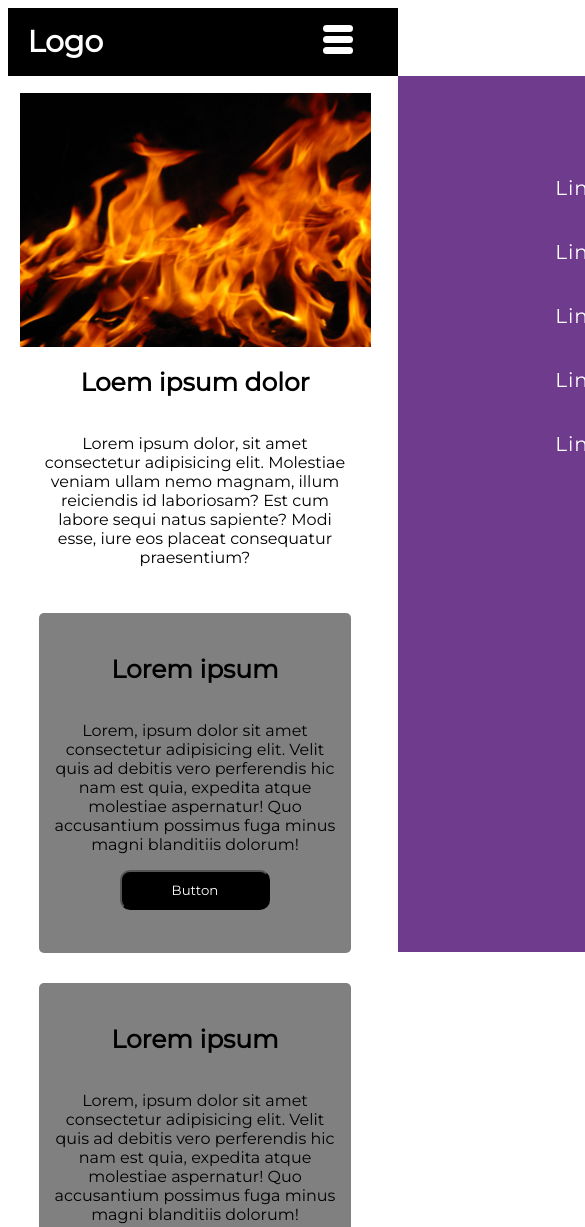
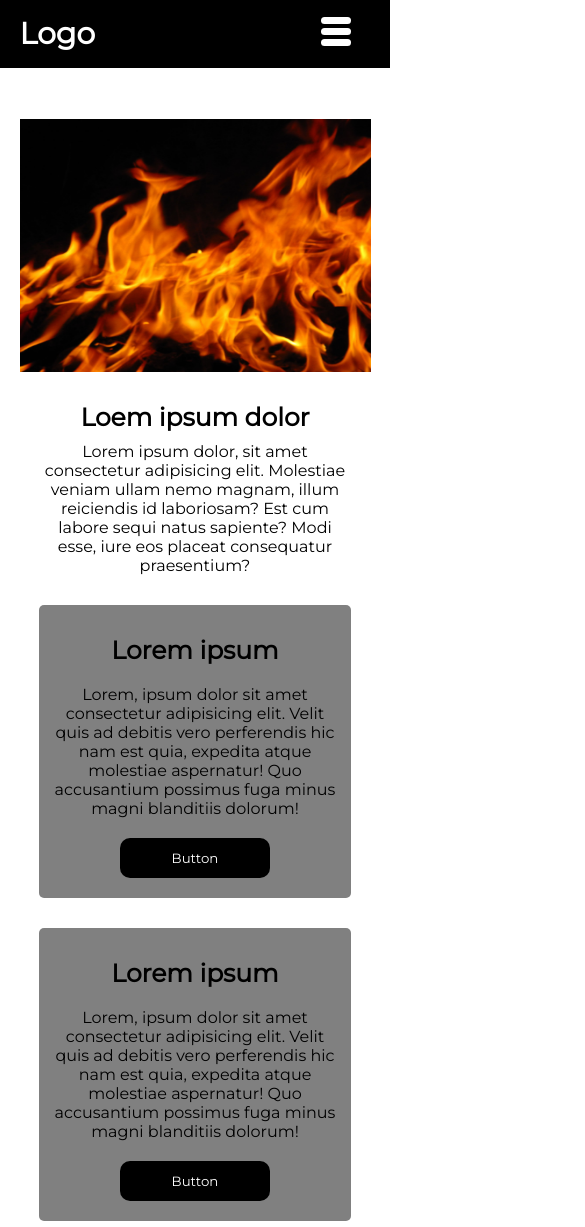
Before and after one commit to snix422/ZadanieRekrutacyjneSocialVikings, a plain HTML site: page index.html in a window 390 px wide. Shown: the top 1227 px of the page, 585 px wide, since content can reach past the window. Drawn offline with Linux system fonts and the light colour scheme; a web font is replaced by a local one.

Commit message:
fixed bugs 09.07.23r

```diff
--- a/css/_content.scss
+++ b/css/_content.scss
@@ -39,18 +39,20 @@ $fontStyle: 'Montserrat';
         .app-content__item {
             background-color: gray;
             width: 15vw;
-            min-height: 300px;
             border-radius: 5px;
             display: flex;
             flex-direction: column;
             align-items: center;
-            padding: 20px 0 20px 0;
+            padding-bottom: 20px;
+            padding-top: 20px;
             .app-content__headline {
                 font-size: 25px;
                 font-family: $fontStyle;
                 font-style: bold;
+                margin-top: 10px;
             }
             .app-content__text {
+                margin-top: 10px;
                 width: 90%;
                 font-family: $fontStyle;
                 text-align: center;
@@ -64,6 +66,7 @@ $fontStyle: 'Montserrat';
                 border-radius: 10px;
                 border: none;
                 outline: none;
+                margin-top: 20px;
             }
         }
     }
--- a/css/_footer.scss
+++ b/css/_footer.scss
@@ -10,6 +10,7 @@
     width: 100vw;
     height: 5vh;
     background-color: rgb(192, 192, 192);
+    overflow-y: hidden;
     .app-footer__text {
         font-family: $fontStyle;
     }
--- a/css/_nav.scss
+++ b/css/_nav.scss
@@ -11,7 +11,7 @@ $fontSize: 20px;
 .app-nav {
     @include flexCenter();
     height: 8vh;
-    width: 100vw;
+    width: 100%;
     background-color: black;
     position: relative;
     h3 {
--- a/css/style.scss
+++ b/css/style.scss
@@ -1,6 +1,16 @@
 @import './nav';
 @import './content';
 @import './footer';
+.layout {
+    max-width: 100vw;
+    min-height: 40vh;
+}
+
+* {
+    margin: 0;
+    padding: 0;
+}
+
 @media (max-width:1300px) {
     .app-content__item {
         min-width: 25vw
@@ -8,13 +18,24 @@
 }
 
 @media(max-width:900px) {
+    .layout {
+        max-height: 250vh;
+        overflow: hidden;
+    }
+    .app-content {
+        margin-top: -50px;
+    }
     .app-content__article {
         flex-direction: column-reverse;
         align-items: center;
         margin-top: 50px;
         margin-bottom: -100px;
     }
+    .app-content__headline {
+        margin-bottom: 10px;
+    }
     .app-content__aticle-img {
+        margin-bottom: 30px;
         min-width: 90vw;
         max-height: 30vh;
     }
@@ -39,7 +60,7 @@
     }
     .app-nav__links {
         position: absolute;
-        right: 0;
+        right: -150%;
         top: 8vh;
         background-color: rgb(111, 59, 141);
         height: 92vh;
@@ -47,11 +68,13 @@
         align-items: center;
         padding-top: 100px;
         margin-top: 0px;
-        transform: translate(100%);
         transition: 0.3s all;
+        overflow-x: hidden;
+        border: 2px solid blue
     }
-    .active {
-        transform: translate(0%);
+    .app-nav__links.active {
+        right: 0;
+        z-index: 10
     }
     .app-nav__link {
         font-size: 25px;
@@ -69,6 +92,21 @@
     .app-nav__burgerMenu.active .app-nav__line:nth-child(3) {
         transform: rotate(-320deg) translateY(-8px)
     }
+    .app-content__offer .app-content__button {
+        margin-top: 30px;
+    }
+    .app-content__item {
+        max-height: 350px;
+    }
+    .app-content__article-text {
+        width: 50%;
+    }
+    .app-nav {
+        margin-bottom: 50px;
+    }
+    .app-content__button {
+        height: 50px;
+    }
 }
 
 @media (max-width:600px) {
@@ -76,15 +114,23 @@
         min-width: 80vw;
     }
     .app-content__article {
-        margin-top: 100px;
+        margin-top: 50px;
         margin-bottom: -100px;
     }
     .app-nav__links {
-        width: 90%;
+        width: 100%;
+    }
+    .app-nav__link {
+        text-align: center;
+        width: 100%;
+        margin-left: 20px;
     }
 }
 
 @media (max-width:500px) {
+    .app-nav {
+        margin-bottom: 50px;
+    }
     .app-content__article {
         margin-top: 100px;
     }
--- a/index.html
+++ b/index.html
@@ -13,6 +13,9 @@
 </head>
 
 <body>
+
+    <body>
+        <div class="layout">
             <header class="app-nav">
                 <h3 class="app-nav__logo">Logo</h3>
                 <ul class="app-nav__links">
@@ -68,7 +71,8 @@
                     burgerBtn.classList.toggle('active');
                 })
             </script>
-
+        </div>
     </body>
 
-</html>
+
+    <html>
```
Also changed, not shown: css/style.css, 1 other file. Lines whose indentation alone changed are shown as unchanged.
